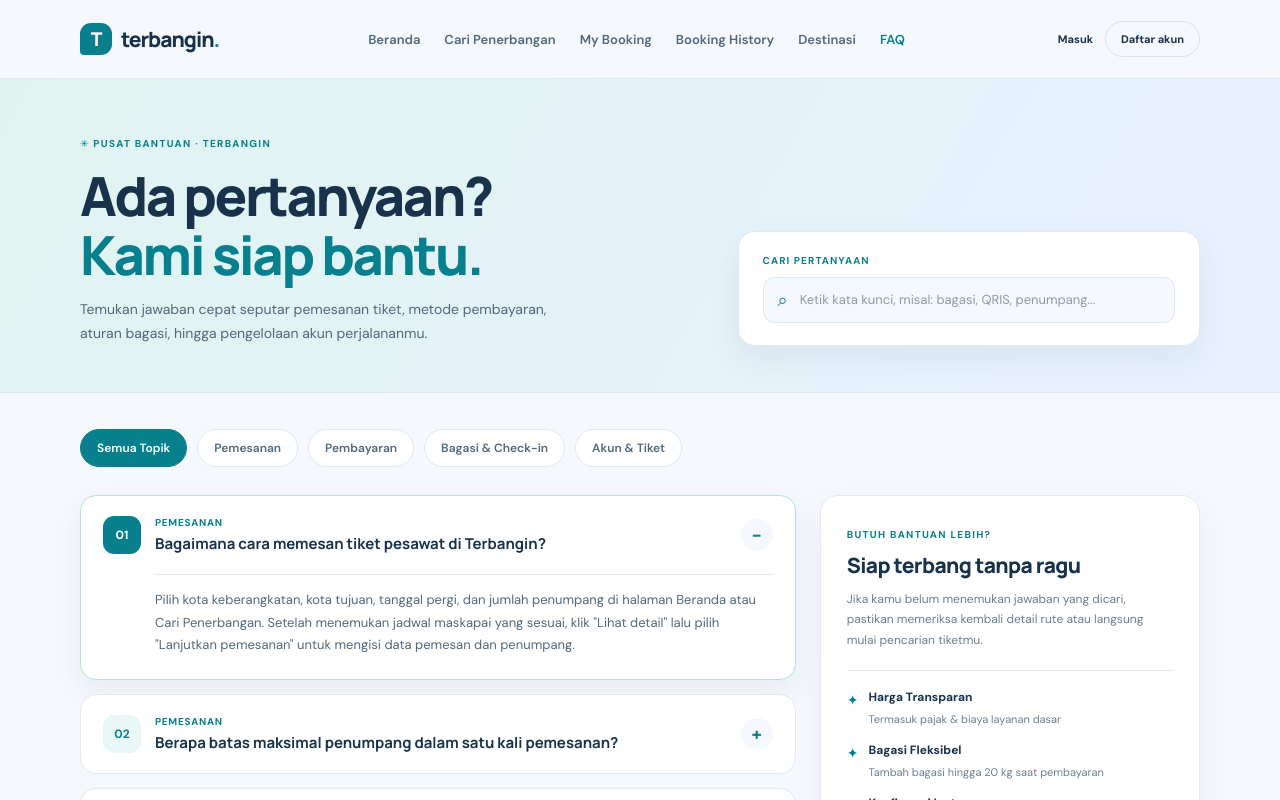
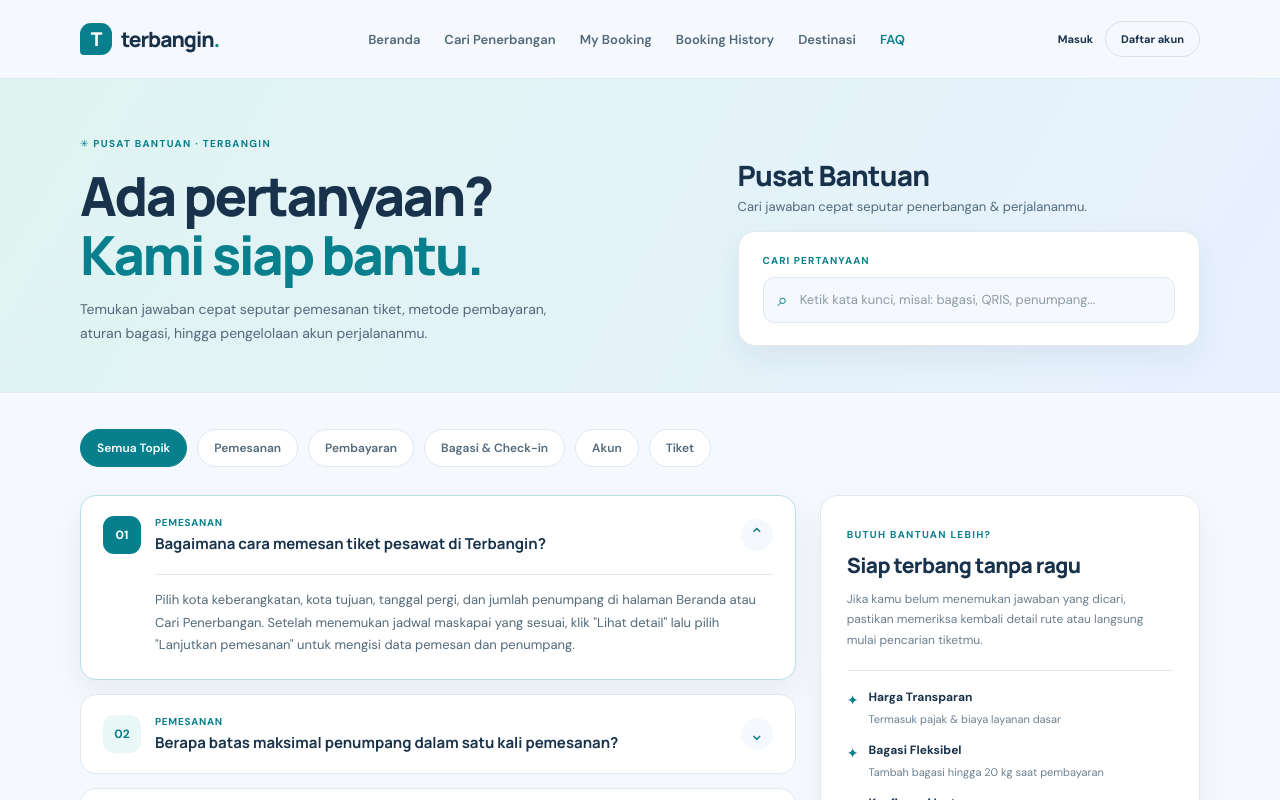
Before and after one commit to pauluskassapa/terbangin-uas-react, a React (Vite) app: page /faq in a window 1280 px wide. Shown: the top 800 px of the page. Built offline with nearby package versions, Linux system fonts and the light colour scheme; no server answers.

Commit message:
style : Memperbaiki tampilan di halaman faq

```diff
--- a/src/features/bantuan/pages/Faq.css
+++ b/src/features/bantuan/pages/Faq.css
@@ -33,6 +33,26 @@
   color: #52697a;
   font-size: 14px;
   line-height: 1.75;
+}
+
+.faq-search-column {
+  display: flex;
+  flex-direction: column;
+  gap: 14px;
+}
+
+.faq-search-heading h2 {
+  margin: 0 0 4px;
+  color: var(--ink);
+  font: 800 clamp(22px, 2.4vw, 28px) / 1.2 'Manrope', sans-serif;
+  letter-spacing: -0.8px;
+}
+
+.faq-search-heading p {
+  margin: 0;
+  color: #52697a;
+  font-size: 13px;
+  line-height: 1.55;
 }
 
 .faq-search-box {
--- a/src/features/bantuan/pages/Faq.jsx
+++ b/src/features/bantuan/pages/Faq.jsx
@@ -7,7 +7,8 @@ const faqCategories = [
   { id: 'Pemesanan', label: 'Pemesanan' },
   { id: 'Pembayaran', label: 'Pembayaran' },
   { id: 'Bagasi', label: 'Bagasi & Check-in' },
-  { id: 'Akun', label: 'Akun & Tiket' },
+  { id: 'Akun', label: 'Akun ' },
+  { id: 'Tiket', label: 'Tiket' }
 ]
 
 const faqItems = [
@@ -129,6 +130,11 @@ function Faq() {
             </p>
           </div>
 
+          <div className="faq-search-column">
+            <div className="faq-search-heading">
+              <h2>Pusat Bantuan</h2>
+              <p>Cari jawaban cepat seputar penerbangan &amp; perjalananmu.</p>
+            </div>
             <div className="faq-search-box">
               <label htmlFor="faq-search-input" className="faq-search-label">
                 CARI PERTANYAAN
@@ -142,6 +148,7 @@ function Faq() {
                   onChange={(event) => setSearchQuery(event.target.value)}
                   placeholder="Ketik kata kunci, misal: bagasi, QRIS, penumpang..."
                 />
+              </div>
             </div>
           </div>
         </div>
@@ -185,7 +192,7 @@ function Faq() {
                         <strong>{item.question}</strong>
                       </span>
                       <span className="faq-toggle-icon" aria-hidden="true">
-                        {isOpen ? '−' : '+'}
+                        {isOpen ? '⌃' : '⌄ '}
                       </span>
                     </button>
                     {isOpen && (
```
Lines whose indentation alone changed are shown as unchanged.
